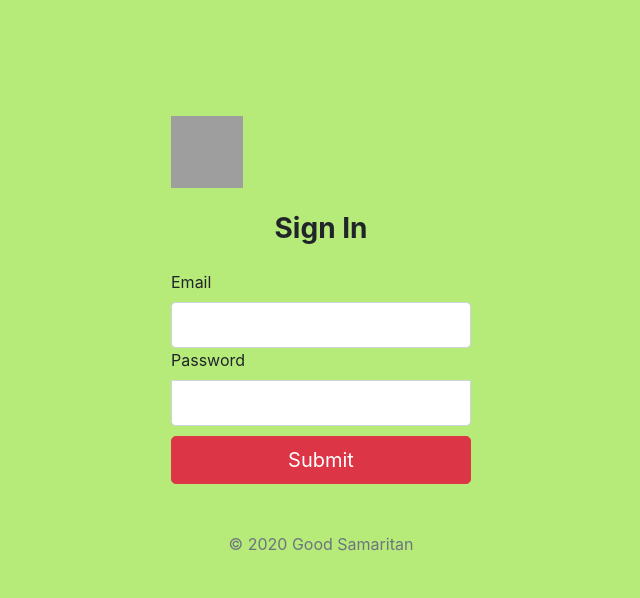
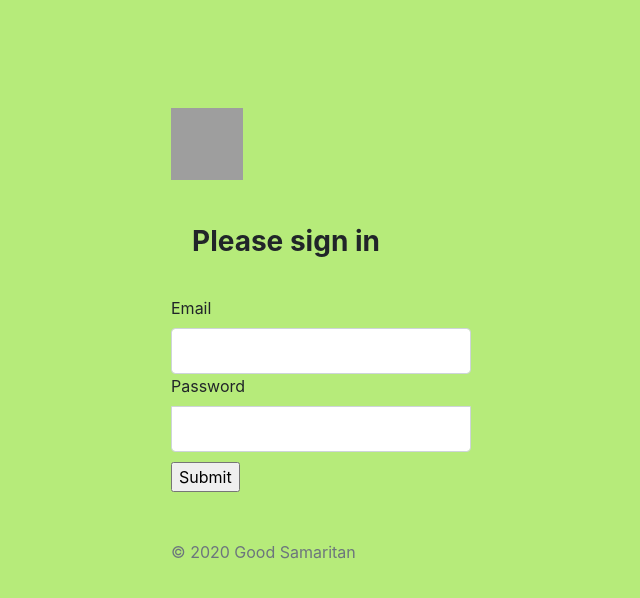
Before and after one commit to BrownIndian/EpsilonHaxProject, a Flask app: page /signin in a window 1280 px wide. Shown: the part 56-654 px from the top of the page, without its empty margins (319-959 px from the left). Run offline with Flask 2, Linux system fonts and the light colour scheme; some libraries are stand-ins or nearby versions; grey boxes are pictures that could not be loaded.

Commit message:
address more merge issues

```diff
--- a/manager.py
+++ b/manager.py
@@ -5,7 +5,7 @@ import pyrebase
 
 class Fire():
     def __init__(self):
-        self.pyreauth =  Fire.__init_auth(self)
+        self.pyreauth = Fire.__init_auth(self)
         self.db = Fire.__init_db(self)
 
     def __init_auth(self):
--- a/static/css/signin.css
+++ b/static/css/signin.css
@@ -17,7 +17,6 @@ body {
   max-width: 330px;
   padding: 15px;
   margin: auto;
-  padding-right: 15px;
 }
 .form-signin .checkbox {
   font-weight: 400;
@@ -51,6 +50,5 @@ body {
 }
 
 h1 {
-  padding: 10%;
-
+  padding: 7%;
 }
--- a/templates/index.html
+++ b/templates/index.html
@@ -45,7 +45,7 @@
           <div class="bolding carousel-caption">
             <h1 class="slide-color">Contribute to your community.</h1>
             <p class="slide-color des-space">Contibute to your Comm justo odio, dapibus ac facilisis in, egestas eget quam. Donec id elit non mi porta gravida at eget metus. Nullam id dolor id nibh ultricies vehicula ut id elit.</p>
-            <p><a class="btn btn-lg btn-warning" href="{{url_for('register')}}" role="button">Sign up today</a></p>
+            <p><a class="btn btn-lg btn-warning" href="#" role="button">Sign up today</a></p>
           </div>
         </div>
       </div>
@@ -55,7 +55,7 @@
           <div class="bolding carousel-caption">
             <h1 class="slide-color">Get a part-time job.</h1>
             <p class="slide-color des-space">Cras justo odio, dapibus ac facilisis in, egestas eget quam. Donec id elit non mi porta gravida at eget metus. Nullam id dolor id nibh ultricies vehicula ut id elit.</p>
-            <p><a class="btn btn-lg btn-warning" href="{{url_for('register')}}" role="button">Sign up today</a></p>
+            <p><a class="btn btn-lg btn-warning" href="#" role="button">Sign up today</a></p>
           </div>
         </div>
       </div>
@@ -65,7 +65,7 @@
           <div class="bolding carousel-caption">
             <h1 class="slide-color">Prevent the spread of coronavirus.</h1>
             <p class="slide-color des-space">Cras justo odio, dapibus ac facilisis in, egestas eget quam. Donec id elit non mi porta gravida at eget metus. Nullam id dolor id nibh ultricies vehicula ut id elit.</p>
-            <p><a class="btn btn-lg btn-warning" href="{{url_for('register')}}" role="button">Sign up today</a></p>
+            <p><a class="btn btn-lg btn-warning" href="#" role="button">Sign up today</a></p>
           </div>
         </div>
       </div>
--- a/templates/register.html
+++ b/templates/register.html
@@ -224,12 +224,10 @@
             <div class="invalid-feedback">
               Security code required
             </div>
-
           </div>
-
+          {{form.submit(class_="btn btn-danger btn-lg btn-block")}}
         </div>
         <hr class="mb-4">
-          {{form.submit(class_="btn btn-danger btn-lg btn-block")}}
         <!-- <button class="btn btn-danger btn-lg btn-block" type="submit">Submit</button> -->
 
       </form>
--- a/templates/signin.html
+++ b/templates/signin.html
@@ -33,13 +33,12 @@
     <link href="{{ url_for('static', filename='css/signin.css') }}" rel="stylesheet">
       <form class="form-signin" method="POST">
       <img class="mb-4" src="../assets/brand/bootstrap-solid.svg" alt="" width="72" height="72">
-        <div class="container"><h3 class="mb-4 font-weight-bold text-center">Sign In</h3></div>
-
+      <h1 class="h3 mb-3 font-weight-bold">Please sign in</h1>
 
       {{form.hidden_tag()}}
       {{form.email.label}} {{form.email(class_="form-control")}}
       {{form.password.label}} {{form.password(class_="form-control")}}
-      {{form.submit(class_="paddington btn btn-lg btn-danger btn-block")}}
+      {{form.submit()}}
 
 
       <!-- <label for="inputEmail" class="sr-only">Email address</label>
@@ -52,9 +51,11 @@
     </label>
   </div>
   <button class="btn btn-lg btn-danger btn-block" type="submit">Sign in</button> -->
-  <p class="mt-5 mb-3 text-muted text-center">&copy; 2020 Good Samaritan</p>
+  <p class="mt-5 mb-3 text-muted">&copy; 2020 Good Samaritan</p>
 </form>
   </div>
+
+
 {% endblock %}
 </body>
 
```
